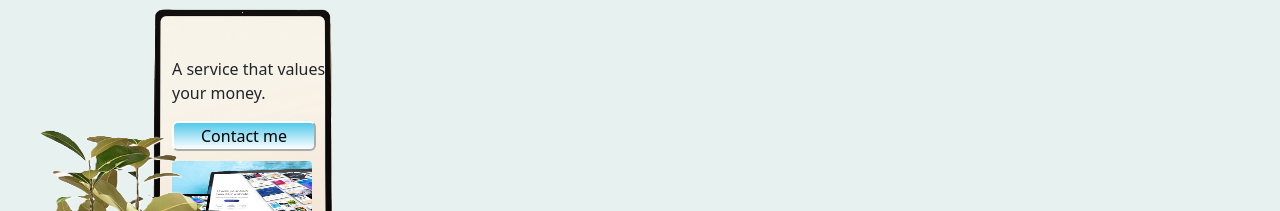
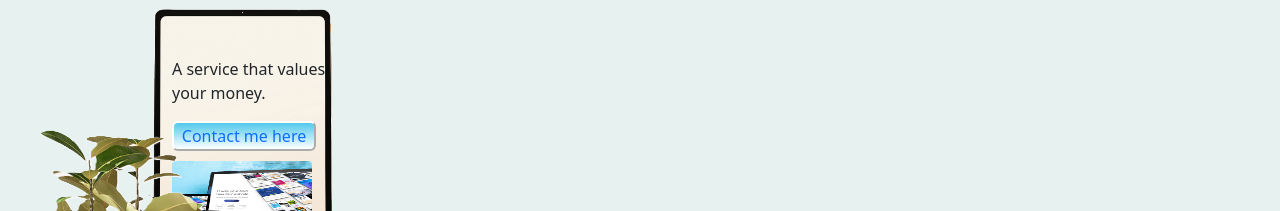
Before and after one commit to Markpm-code/pam-w-solutions, a React (Vite) app in the folder pam-websolutions/: page /#/ in a window 1280 px wide. Shown: the part 1020-1231 px from the top of the page. Built offline with nearby package versions, Linux system fonts and the light colour scheme.

Commit message:
add contact link in the home page

```diff
--- a/pam-websolutions/src/pages/Home.tsx
+++ b/pam-websolutions/src/pages/Home.tsx
@@ -5,6 +5,7 @@ import Pot from "../assets/images/pot .png";
 import Laptop from "../assets/images/laptop.png";
 import CardSection from "../components/CardSection";
 import "./Home.css";
+import { Link } from "react-router-dom";
 
 function greetingUsers() {
   const now = new Date();
@@ -90,7 +91,11 @@ const Home = () => {
               <div>
                 <div className="service_qoute ">
                   <p>A service that values your money.</p>
-                  <button className="contact">Contact me </button>
+                  <button className="contact">
+                    <Link to="/contact" className="text-decoration-none">
+                      Contact me here
+                    </Link>
+                  </button>
                   <img
                     className="responsive_img"
                     src={Responsive}
```
